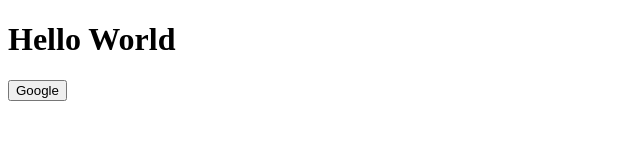
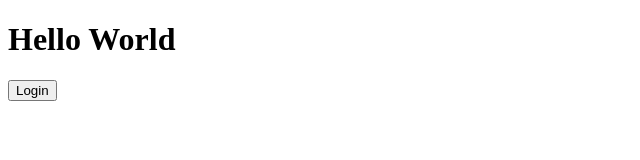
Before and after one commit to MohamedHalith001/Cab_Booking_UI, a plain HTML site: page index.html in a window 1280 px wide. Shown: the full height of the page, 0-640 px from the left. Drawn offline with Linux system fonts and the light colour scheme.

Commit message:
Update index.html

```diff
--- a/index.html
+++ b/index.html
@@ -5,6 +5,6 @@
   </head>
 <body>
   <h1>Hello World</h1>
-  <a href="www.google.com"><button>Google</button></a>
+  <a href="Login.html"><button>Login</button></a>
   </body>
 </html>
```
